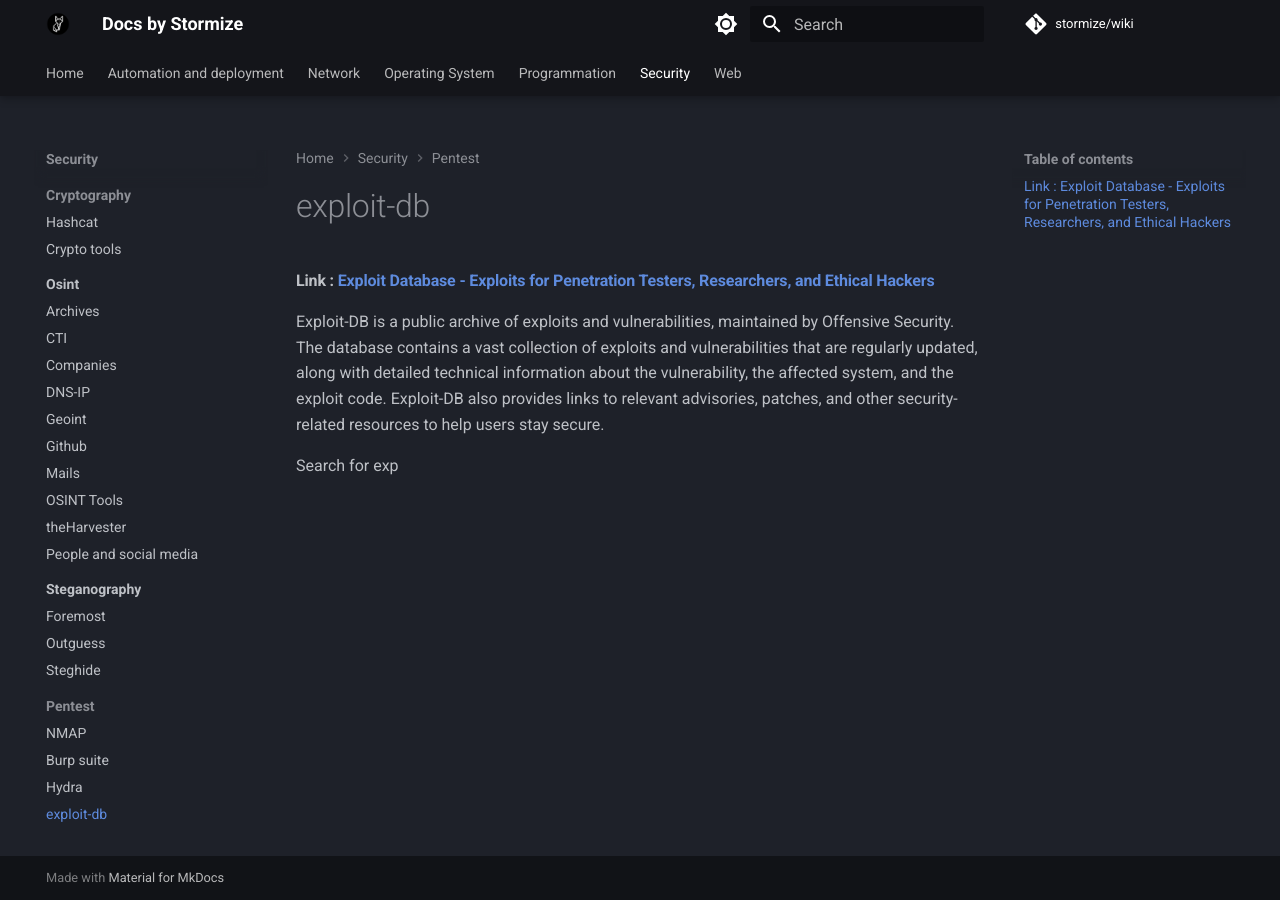
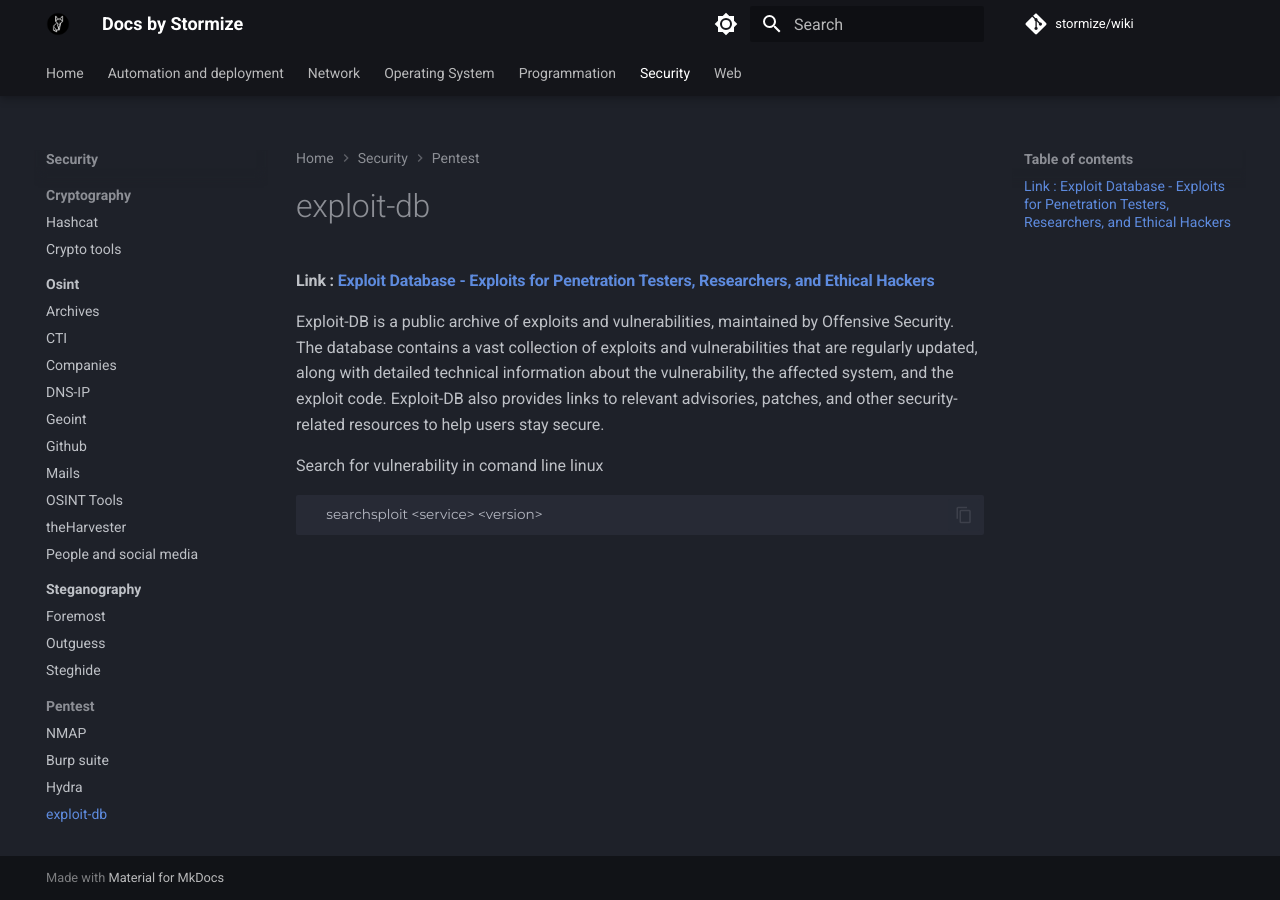
Before and after one commit to stormize9/Wiki, an MkDocs documentation site: the page built from docs/Security/Pentest/exploit-db.md, in a window 1280 px wide. Built offline with MkDocs 1.6.1 and Material for MkDocs 9.7.7, drawn with Linux system fonts in a browser that asks for light colours; comment, search, counter and statistics services are not loaded.

Commit message:
vault backup: 2023-04-15 14:44:00

````diff
--- a/docs/Security/Pentest/exploit-db.md
+++ b/docs/Security/Pentest/exploit-db.md
@@ -5,4 +5,9 @@
 Exploit-DB is a public archive of exploits and vulnerabilities, maintained by Offensive Security. The database contains a vast collection of exploits and vulnerabilities that are regularly updated, along with detailed technical information about the vulnerability, the affected system, and the exploit code. Exploit-DB also provides links to relevant advisories, patches, and other security-related resources to help users stay secure.
 
 
-Search for exp
+Search for vulnerability in comand line linux
+
+
+```
+	searchsploit <service> <version>
+```
````
